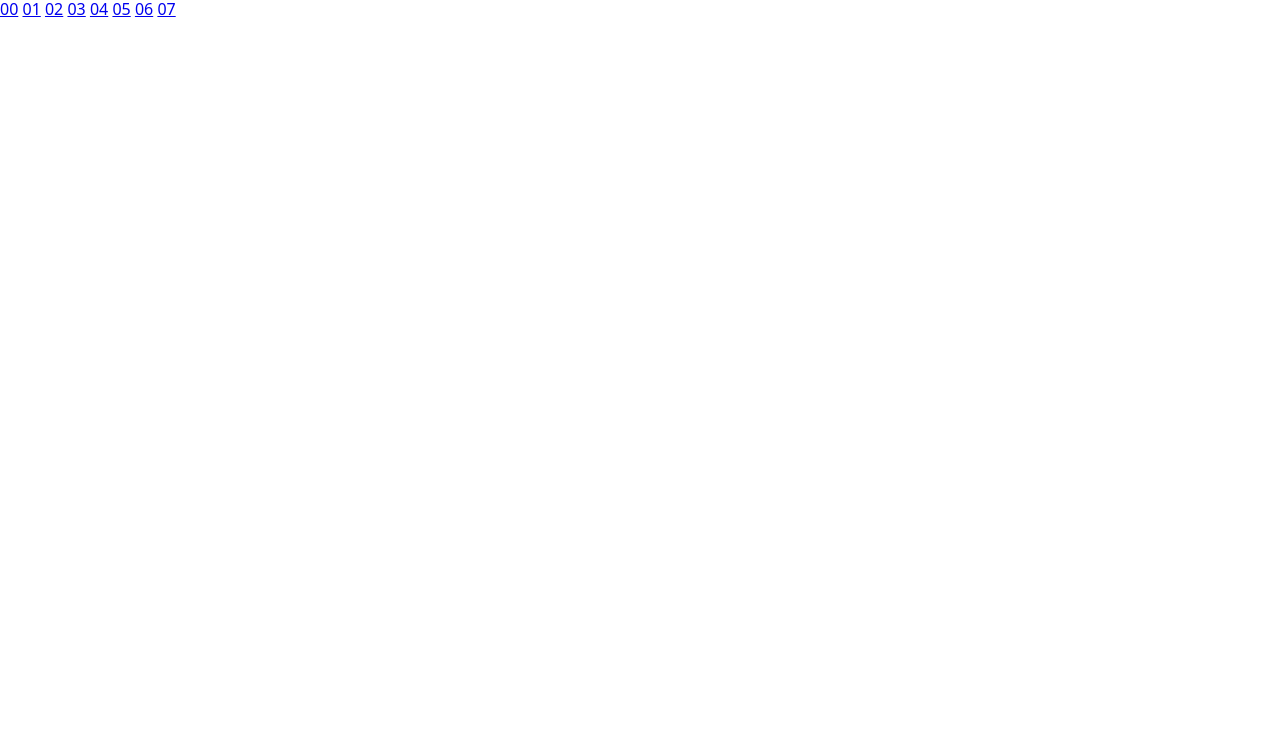
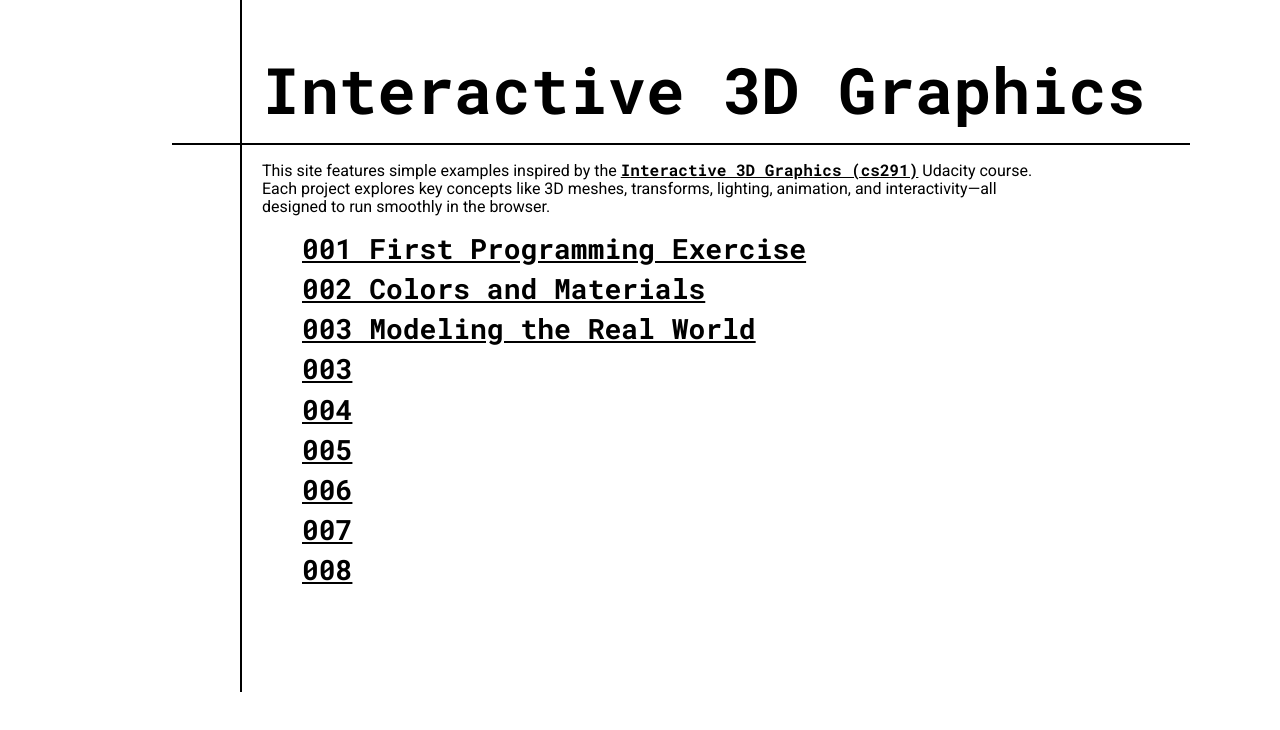
Before and after one commit to mouseProgrammouse/three, a website: page index.html in a window 1280 px wide. Drawn offline with nearby package versions, Linux system fonts and the light colour scheme.

Commit message:
008: Implement design, add main page with navigation. Update first task to include description of task

```diff
--- a/common/constants.js
+++ b/common/constants.js
@@ -1,3 +1,5 @@
 export const MAIN_COLOR = 0x80b5a3;
 export const SECONDARY_COLOR = 0xF2F7F5;
 export const DARKER_COLOR = 0x334841;
+
+export const MAX_WIDTH = 1600;
--- /dev/null
+++ b/common/styles.css
@@ -0,0 +1,89 @@
+@import url('https://fonts.googleapis.com/css2?family=Roboto+Mono:wght@400;700&display=swap');
+@import url('https://fonts.googleapis.com/css2?family=Roboto:wght@400;700&display=swap');
+
+h1,
+h2,
+h3,
+h4,
+h5,
+a,
+.h3 {
+  font-family: 'Roboto Mono', monospace;
+}
+
+body {
+  margin: 0;
+  font-size: 16px;
+  font-family: 'Roboto', sans-serif;
+}
+
+.content {
+  margin-left: 240px;
+  padding-top: 40px;
+  padding-left: 20px;
+  border-left: 2px solid #000;
+  height: 100vh;
+  margin-top: -108px;
+  padding-top: 108px;
+}
+
+h2 {
+  font-size: 64px;
+  font-weight: 700;
+}
+
+.content h2 {
+  margin-bottom: 16px;
+}
+
+.hero .divider,
+.content .divider {
+  max-width: 1160px;
+  display: block;
+  border-bottom: 2px solid #000;
+  position: relative;
+  top: 0;
+  left: -90px;
+}
+
+.content .topic-description {
+  position: relative;
+  top: -120px;
+}
+
+a {
+  font-weight: 700;
+  color: #000000;
+}
+
+a:hover {
+  color: #80b5a3;
+}
+
+.description {
+  max-width: 800px;
+}
+
+.topics {
+  list-style: none;
+}
+
+.topics li {
+  list-style: none;
+  margin-bottom: 8px;
+}
+
+h3,
+.h3 {
+  font-size: 28px;
+  font-weight: 700;
+}
+
+.counter {
+  font-family: 'Roboto Mono', monospace;
+  font-size: 82px;
+  position: relative;
+  top: -2px;
+  left: -183px;
+  font-weight: 700;
+}
--- a/index.html
+++ b/index.html
@@ -8,19 +8,32 @@
       href="../node_modules/modern-normalize/modern-normalize.css"
     />
     <link rel="stylesheet" href="../node_modules/purecss/build/pure-min.css" />
-    <title>Interactive 3D Graphics Course Homework</title>
+    <link rel="stylesheet" href="../common/styles.css" />
+    <title>Interactive 3D Graphics</title>
   </head>
 
   <body>
     <div class="content">
-      <a href="./00/index.html">00</a>
-      <a href="./01/index.html">01</a>
-      <a href="./02/index.html">02</a>
-      <a href="./03/index.html">03</a>
-      <a href="./04/index.html">04</a>
-      <a href="./05/index.html">05</a>
-      <a href="./06/index.html">06</a>
-      <a href="./07/index.html">07</a>
+      <div class="hero">
+        <h2>Interactive 3D Graphics</h2>
+        <span class="divider"></span>
+      </div>
+      <div class="description">
+        <p>
+          This site features simple examples inspired by the <a href="https://www.udacity.com/enrollment/cs291">Interactive 3D Graphics (cs291)</a> Udacity course. Each project explores key concepts like 3D meshes, transforms, lighting, animation, and interactivity—all designed to run smoothly in the browser.
+        </p>
+      </div>
+      <ul class="topics">
+        <li><a href="./00/index.html" class="h3">001 First Programming Exercise</a></li>
+        <li><a href="./01/index.html" class="h3">002 Colors and Materials</a></li>
+        <li><a href="./02/index.html" class="h3">003 Modeling the Real World</a></li>
+        <li><a href="./03/index.html" class="h3">003</a></li>
+        <li><a href="./04/index.html" class="h3">004</a></li>
+        <li><a href="./05/index.html" class="h3">005</a></li>
+        <li><a href="./06/index.html" class="h3">006</a></li>
+        <li><a href="./07/index.html" class="h3">007</a></li>
+        <li><a href="./08/index.html" class="h3">008</a></li>
+      </ul>
     </div>
   </body>
 </html>
```
Also changed, not shown: 00/index.html (+13 -0 lines), 00/main.js (+6 -3 lines), 07/index.html (+1 -0 lines).
